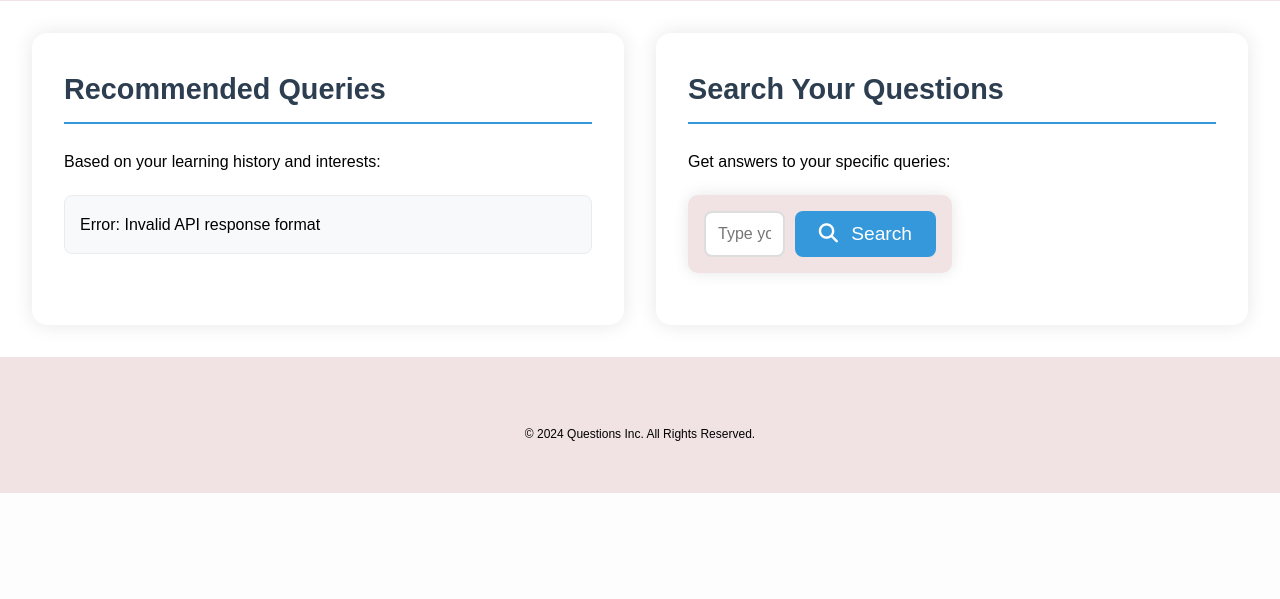
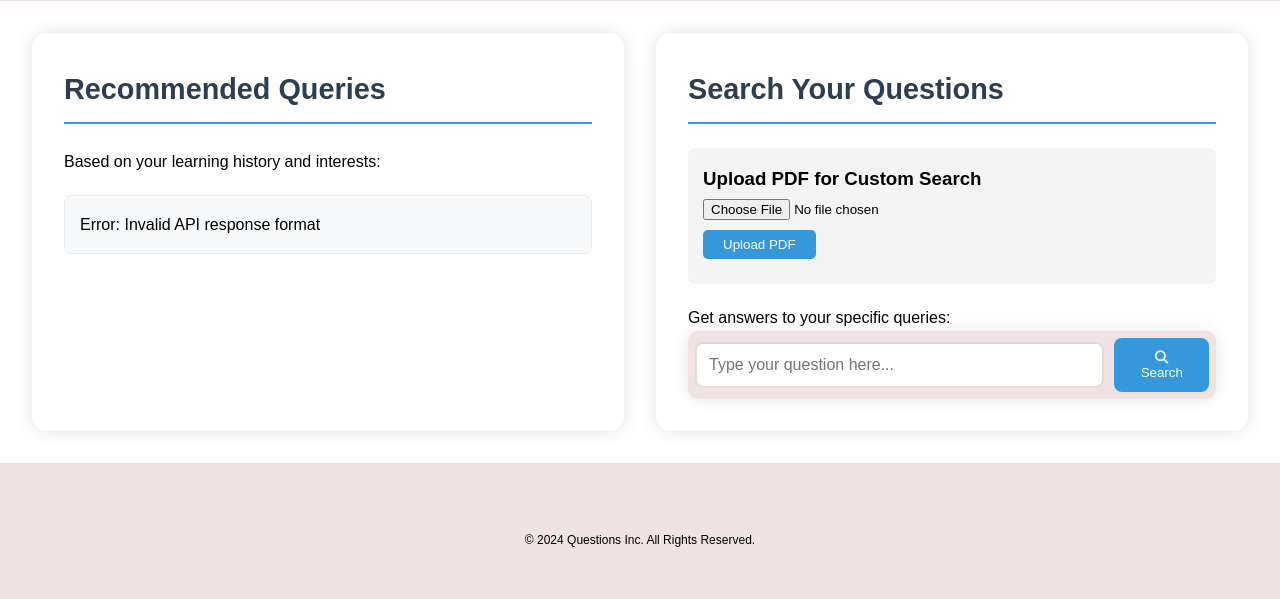
Before and after one commit to omkardev7/Website-Query-Recommender, a Flask app: page /questions in a window 1280 px wide. Shown: the part 582-1181 px from the top of the page. Before the commit the page ends 1075 px from the top, so only its background shows below. Run offline with Flask 3, Linux system fonts and the light colour scheme; data that the repository does not hold is empty; some libraries are stand-ins or nearby versions.

Commit message:
RAG for Q&A added

```diff
--- a/app.py
+++ b/app.py
@@ -1,3 +1,4 @@
+#app.py
 import time
 from datetime import datetime
 import sqlite3
@@ -5,6 +6,7 @@ from flask import Flask, render_template, jsonify, request, session, g
 from dotenv import load_dotenv
 import os
 import requests
+from rag import rag_pipeline
 from predefined_metadata import page_metadata
 
 app = Flask(__name__)
@@ -108,6 +110,40 @@ def track_interaction():
     except Exception as e:
         return jsonify({'error': str(e)}), 500
 
+# Routes for PDF upload and search
+@app.route('/upload_pdf', methods=['POST'])
+def upload_pdf():
+    if 'file' not in request.files:
+        return jsonify({"error": "No file uploaded"}), 400
+
+    file = request.files['file']
+    if file.filename == '':
+        return jsonify({"error": "No selected file"}), 400
+
+    if file and file.filename and file.filename.lower().endswith('.pdf'):
+        try:
+            filename = rag_pipeline.upload_and_process_pdf(file)
+            return jsonify({"message": f"PDF {filename} uploaded and processed successfully"})
+        except Exception as e:
+            return jsonify({"error": str(e)}), 500
+
+    return jsonify({"error": "Invalid file type. Please upload a PDF."}), 400
+
+@app.route('/search', methods=['POST'])
+def search_query():
+    data = request.json
+    if data is None:
+        return jsonify({"error": "No data provided"}), 400
+
+    query = data.get('query', '')
+
+    if not query:
+        return jsonify({"error": "No query provided"}), 400
+
+    result = rag_pipeline.search_pdf(query)
+    return jsonify(result)
+
+
 # Routes for pages
 @app.route('/')
 def index():
@@ -193,12 +229,28 @@ def prepare_input_for_llama(context):
     if not context:
         return "No user browsing history available. Please generate 5 general queries."
 
+        # Add a description of the website's purpose and content
+    website_description = (
+        """You are a specialized query generator for the Codebuddy 2.0 learning platform, which is a platform focused on learning programming, Offers courses on programming, software testing, data structures, algorithms, and other topics, resources and articles through categories and blogs."""
+    )
+    context_text = f"Website Description: {website_description}\n\n"
     context_text = "User's browsing session context:\n"
     for page in context:
         context_text += f"Page: {page['page']}\n"
         context_text += f"Topics: {', '.join(page['topics'])}\n"
         context_text += f"Importance Score: {page['importance']:.2f}\n\n"
-    context_text += "Based on the above user's interests and topics, generate 5 diverse specific queries one by one without reasoning."
+    context_text += (
+        f"""
+        Based on this detailed analysis, generate 5 queries that meet these criteria:
+
+        1. Specificity: Be specific and actionable, generate queries user may have time of course purchase.
+        2. Learning Path: Support their apparent learning goals based on browsing patterns
+        3. Return exactly 5 numbered queries (1-5)
+        4. Focus on codebuddy platform content
+        5. No explanations or additional commentary
+        6. Ensure queries are specific to programming education
+        """
+    )
     print(context_text)
     return context_text
 
--- a/static/questions.css
+++ b/static/questions.css
@@ -110,6 +110,12 @@ header {
     font-size: 1.2rem;
     color: var(--color-black);
 }
+.page-sections {
+    display: grid;
+    grid-template-columns: 1fr 1fr;
+    gap: 2rem;
+    padding: 2rem;
+}
 
 .header__right-image img {
     width: 100%;
@@ -125,38 +131,129 @@ header {
     align-items: center;
 }
 
+
+
+.section {
+    background: #fff;
+    padding: 2rem;
+    border-radius: 15px;
+    box-shadow: 0 0 20px rgba(0, 0, 0, 0.1);
+}
+
+.section-title {
+    color: #2c3e50;
+    margin-bottom: 1.5rem;
+    font-size: 1.8rem;
+    border-bottom: 2px solid #3498db;
+    padding-bottom: 0.5rem;
+}
+
+.suggestion-container {
+    margin-top: 20px;
+    text-align: left;
+}
+
+.suggestion {
+    background-color: #f8f9fa;
+    border: 1px solid #e9ecef;
+    padding: 15px;
+    margin: 10px 0;
+    cursor: pointer;
+    border-radius: 8px;
+    transition: all 0.3s ease;
+}
+
+.suggestion:hover {
+    background-color: #e9ecef;
+    transform: translateX(5px);
+}
+
+
+
+.upload-btn{
+    padding: 7px 20px;
+    background-color: #3498db;
+    color: white;
+    border: none;
+    border-radius: 5px;
+    cursor: pointer;
+    transition: background-color 0.3s ease;
+}
+
+.loading-spinner {
+    display: none;
+    margin: 20px 0;
+    text-align: center;
+}
+
+.answer-container {
+    margin-top: 20px;
+    display: none;
+    background-color: #f8f9fa;
+    padding: 20px;
+    border-radius: 8px;
+    border-left: 4px solid #3498db;
+}
+/* Existing styles + new styles for PDF upload */
+.pdf-upload-section {
+            margin: 20px 0;
+            padding: 15px;
+            background-color: #f4f4f4;
+            border-radius: 8px;
+}
+#pdf-upload {
+    margin-bottom: 10px;
+    width: 100%;
+}
+#upload-status {
+            margin-top: 10px;
+            font-weight: bold;
+}
+.source-documents {
+            margin-top: 15px;
+            background-color: #f8f9fa;
+            padding: 10px;
+            border-radius: 8px;
+}
+
+@media (max-width: 768px) {
+    .page-sections {
+        grid-template-columns: 1fr;
+    }
+}
+
+
 .search-box {
     display: flex;
     align-items: center;
-    width: 50%;
-    max-width: 600px;
+    width: 100%;
     background-color: var(--color-bg1);
     border-radius: 10px;
-    padding: 1rem;
+    padding: 7px;
     box-shadow: 0 0 15px rgba(0, 0, 0, 0.1);
 }
 
 .search-box input {
-    padding: 0.75rem;
-    font-size: 1.2rem;
-    border: 1px solid #ccc;
-    border-radius: 5px 0 0 5px;
-    outline: none;
-    flex: 1;
+    width: 100%;
+    padding: 12px;
+    border: 2px solid #ddd;
+    border-radius: 8px;
+    font-size: 16px;
 }
 
 .search-box button {
-    padding: 0.75rem 1.5rem;
-    font-size: 1.2rem;
+    padding: 12px 24px;
+    background-color: #3498db;
+    color: white;
     border: none;
-    background-color: #00bf8e;
-    color: white;
+    border-radius: 8px;
     cursor: pointer;
-    border-radius: 0 5px 5px 0;
+    margin-left: 10px;
+    transition: background-color 0.3s ease;
 }
 
-.search-box button i {
-    margin-right: 0.5rem;
+.search-box button:hover {
+    background-color: #2980b9;
 }
 
 /* Footer */
--- a/templates/questions.html
+++ b/templates/questions.html
@@ -1,3 +1,4 @@
+<!-- questions.html -->
 <!DOCTYPE html>
 <html lang="en">
 <head>
@@ -5,97 +6,7 @@
     <meta name="viewport" content="width=device-width, initial-scale=1.0">
     <title>Query Recommendations & Search</title>
     <link rel="stylesheet" href="../static/questions.css">
-    <style>
-        .page-sections {
-            display: grid;
-            grid-template-columns: 1fr 1fr;
-            gap: 2rem;
-            padding: 2rem;
-        }
 
-        .section {
-            background: #fff;
-            padding: 2rem;
-            border-radius: 15px;
-            box-shadow: 0 0 20px rgba(0, 0, 0, 0.1);
-        }
-
-        .section-title {
-            color: #2c3e50;
-            margin-bottom: 1.5rem;
-            font-size: 1.8rem;
-            border-bottom: 2px solid #3498db;
-            padding-bottom: 0.5rem;
-        }
-
-        .suggestion-container {
-            margin-top: 20px;
-            text-align: left;
-        }
-
-        .suggestion {
-            background-color: #f8f9fa;
-            border: 1px solid #e9ecef;
-            padding: 15px;
-            margin: 10px 0;
-            cursor: pointer;
-            border-radius: 8px;
-            transition: all 0.3s ease;
-        }
-
-        .suggestion:hover {
-            background-color: #e9ecef;
-            transform: translateX(5px);
-        }
-
-        .search-box {
-            margin: 20px 0;
-        }
-
-        .search-box input {
-            width: 80%;
-            padding: 12px;
-            border: 2px solid #ddd;
-            border-radius: 8px;
-            font-size: 16px;
-        }
-
-        .search-box button {
-            padding: 12px 24px;
-            background-color: #3498db;
-            color: white;
-            border: none;
-            border-radius: 8px;
-            cursor: pointer;
-            margin-left: 10px;
-            transition: background-color 0.3s ease;
-        }
-
-        .search-box button:hover {
-            background-color: #2980b9;
-        }
-
-        .loading-spinner {
-            display: none;
-            margin: 20px 0;
-            text-align: center;
-        }
-
-        .answer-container {
-            margin-top: 20px;
-            display: none;
-            background-color: #f8f9fa;
-            padding: 20px;
-            border-radius: 8px;
-            border-left: 4px solid #3498db;
-        }
-
-        @media (max-width: 768px) {
-            .page-sections {
-                grid-template-columns: 1fr;
-            }
-        }
-    </style>
 </head>
 <body>
     <!-- Navbar -->
@@ -142,6 +53,16 @@
         <!-- Search Questions Section -->
         <section class="section">
             <h2 class="section-title">Search Your Questions</h2>
+
+            <!-- PDF Upload Subsection -->
+            <div class="pdf-upload-section">
+                <h3>Upload PDF for Custom Search</h3>
+                <input type="file" id="pdf-upload" accept=".pdf">
+                <button id="upload-button" class="btn upload-btn">Upload PDF</button>
+                <div id="upload-status"></div>
+            </div>
+
+            <!-- Existing search box -->
             <p>Get answers to your specific queries:</p>
             <div class="search-box">
                 <input type="text" id="query-input" placeholder="Type your question here..." aria-label="Search questions">
@@ -155,6 +76,7 @@
             <div class="answer-container" id="answer-container">
                 <h3>Answer</h3>
                 <p id="answer-text"></p>
+                <div id="source-documents" class="source-documents"></div>
             </div>
         </section>
     </div>
@@ -175,6 +97,12 @@
             const answerContainer = document.getElementById('answer-container');
             const loadingSpinner = document.getElementById('loading-spinner');
             const answerText = document.getElementById('answer-text');
+
+            const uploadButton = document.getElementById('upload-button');
+            const fileInput = document.getElementById('pdf-upload');
+            const uploadStatus = document.getElementById('upload-status');
+            const sourcesList = document.getElementById('sources-list');
+
 
             // Fetch and display initial suggestions
             async function fetchSuggestions() {
@@ -201,10 +129,80 @@
                 }
             }
 
+
+            // PDF Upload Handler
+            document.getElementById('upload-button').addEventListener('click', async () => {
+                const fileInput = document.getElementById('pdf-upload');
+                const uploadStatus = document.getElementById('upload-status');
+                const file = fileInput.files[0];
+
+                if (!file) {
+                    uploadStatus.textContent = 'Please select a PDF file';
+                    uploadStatus.style.color = 'red';
+                    return;
+                }
+
+                const formData = new FormData();
+                formData.append('file', file);
+
+                try {
+                    const response = await fetch('/upload_pdf', {
+                        method: 'POST',
+                        body: formData
+                    });
+                    const data = await response.json();
+
+                    if (response.ok) {
+                        uploadStatus.textContent = data.message;
+                        uploadStatus.style.color = 'green';
+                    } else {
+                        uploadStatus.textContent = data.error;
+                        uploadStatus.style.color = 'red';
+                    }
+                } catch (error) {
+                    uploadStatus.textContent = 'Error uploading file';
+                    uploadStatus.style.color = 'red';
+                    console.error('Upload error:', error);
+                }
+            });
+
+
             // Fetch answer for a query
-            async function fetchAnswer(query) {
+            //async function fetchAnswer(query) {
+            //    loadingSpinner.style.display = 'block';
+            //    answerContainer.style.display = 'none';
+            //    try {
+            //        const response = await fetch('/search', {
+            //            method: 'POST',
+            //            headers: {
+            //                'Content-Type': 'application/json'
+            //            },
+            //            body: JSON.stringify({ query })
+            //        });
+            //        const data = await response.json();
+
+            //        answerText.textContent = data.response;
+            //        answerContainer.style.display = 'block';
+            //    } catch (error) {
+            //        console.error('Error fetching answer:', error);
+            //        answerText.textContent = 'Error fetching the answer. Please try again.';
+            //        answerContainer.style.display = 'block';
+            //    } finally {
+            //        loadingSpinner.style.display = 'none';
+            //    }
+            //}
+
+            document.getElementById('search-button').addEventListener('click', async () => {
+                const query = document.getElementById('query-input').value.trim();
+                const answerContainer = document.getElementById('answer-container');
+                const sourcesList = document.getElementById('sources-list');
+                if (!query) {
+                    alert('Please enter a query.');
+                    return;
+                }
                 loadingSpinner.style.display = 'block';
                 answerContainer.style.display = 'none';
+                //sourcesList.innerHTML = ''; // Clear previous sources
                 try {
                     const response = await fetch('/search', {
                         method: 'POST',
@@ -214,24 +212,26 @@
                         body: JSON.stringify({ query })
                     });
                     const data = await response.json();
-                    answerText.textContent = data.response;
-                    answerContainer.style.display = 'block';
+
+                    console.log("Backend Response:", data);  // Add this line to log the response
+
+                    loadingSpinner.style.display = 'none';
+
+                    if (data.response) {
+                        answerText.textContent = data.response;
+                        answerContainer.style.display = 'block';
+
+                    } else {
+                        answerText.textContent = data.error || 'No answer found.';
+                        answerContainer.style.display = 'block';
+                    }
+
                 } catch (error) {
-                    console.error('Error fetching answer:', error);
-                    answerText.textContent = 'Error fetching the answer. Please try again.';
+                    console.error('Search error:', error);
+                    answerText.textContent = 'Error searching the document.';
                     answerContainer.style.display = 'block';
                 } finally {
                     loadingSpinner.style.display = 'none';
-                }
-            }
-
-            // Search button click handler
-            document.getElementById('search-button').addEventListener('click', () => {
-                const query = document.getElementById('query-input').value.trim();
-                if (query) {
-                    fetchAnswer(query);
-                } else {
-                    alert('Please enter a query.');
                 }
             });
 
```
Also changed, not shown: rag.py (added, +127 -0 lines), tracking.db, 1 other file.
